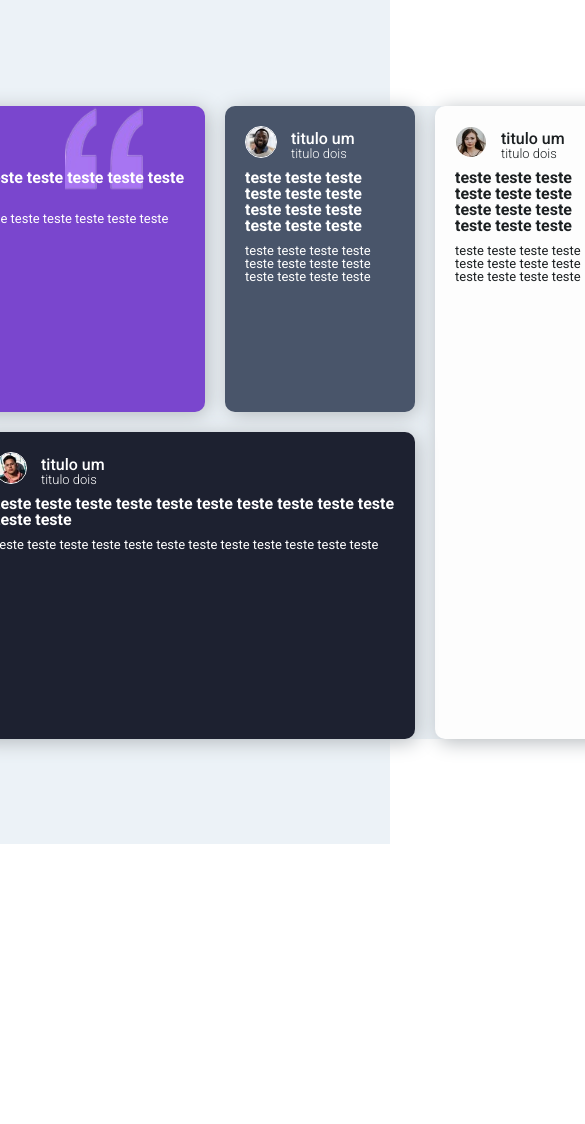
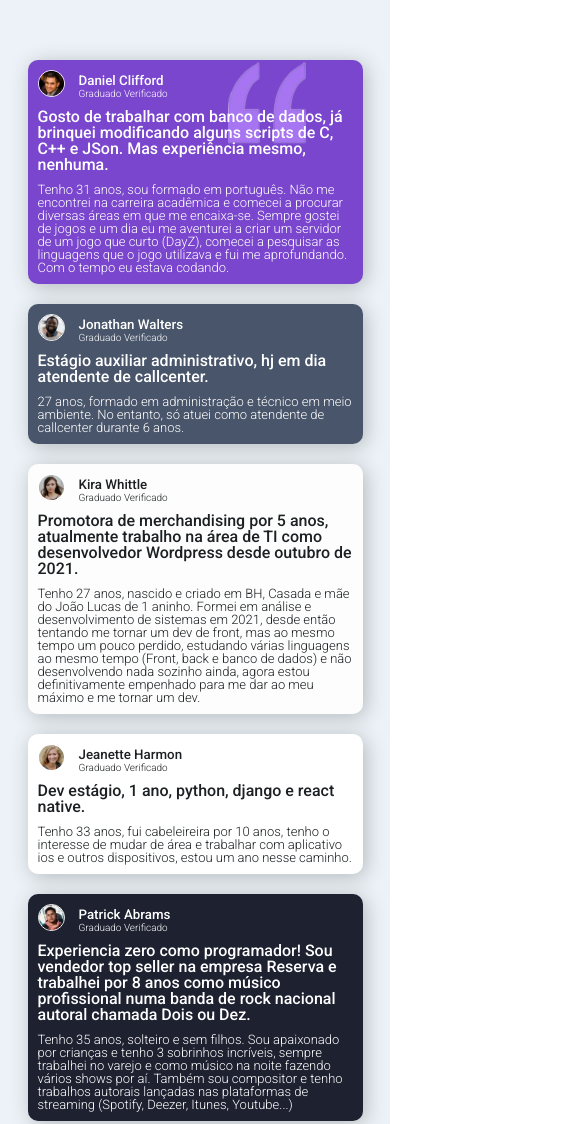
Before and after one commit to pedroaaugusto/grid-section, a plain HTML site: page index.html in a window 390 px wide. Shown: the top 1124 px of the page, 585 px wide, since content can reach past the window. Before the commit the page ends 844 px from the top, so only its background shows below. Drawn offline with Linux system fonts and the light colour scheme.

Commit message:
sexto commit

```diff
--- a/index.html
+++ b/index.html
@@ -12,49 +12,49 @@
     <main>
         <div class="container">
             <div id="item-1">
-                <img src="img-daniel.jpg">
+                <img src="imagens/img-daniel.jpg">
                 <div class="user" id="user1">
-                    <h1 class="nome">titulo um</h1>
-                    <h2 class="verificado">titulo dois</h2>
+                    <h1 class="nome">Daniel Clifford</h1>
+                    <h2 class="verificado">Graduado Verificado</h2>
                 </div>
-                <p class="txt-principal">teste teste teste teste teste teste teste teste teste teste teste teste</p>
-                <p class="txt-secundario">teste teste teste teste teste teste teste teste teste teste teste teste</p>
+                <p class="txt-principal">Gosto de trabalhar com banco de dados, já brinquei modificando alguns scripts de C, C++ e JSon. Mas experiência mesmo, nenhuma.</p>
+                <p class="txt-secundario">Tenho 31 anos, sou formado em português. Não me encontrei na carreira acadêmica e comecei a procurar diversas áreas em que me encaixa-se. Sempre gostei de jogos e um dia eu me aventurei a criar um servidor de um jogo que curto (DayZ), comecei a pesquisar as linguagens que o jogo utilizava e fui me aprofundando. Com o tempo eu estava codando.</p>
             </div>
             <div id="item-2">
-                <img src="img-jonathan.jpg">
+                <img src="imagens/img-jonathan.jpg">
                 <div class="user" id="user2">
-                    <h1 class="nome">titulo um</h1>
-                    <h2 class="verificado">titulo dois</h2>
+                    <h1 class="nome">Jonathan Walters</h1>
+                    <h2 class="verificado">Graduado Verificado</h2>
                 </div>
-                <p class="txt-principal">teste teste teste teste teste teste teste teste teste teste teste teste</p>
-                <p class="txt-secundario">teste teste teste teste teste teste teste teste teste teste teste teste</p>
+                <p class="txt-principal">Estágio auxiliar administrativo, hj em dia atendente de callcenter.</p>
+                <p class="txt-secundario">27 anos, formado em administração e técnico em meio ambiente. No entanto, só atuei como atendente de callcenter durante 6 anos.</p>
             </div>
             <div id="item-3">
-                <img src="img-kira.jpg">
+                <img src="imagens/img-kira.jpg">
                 <div class="user" id="user3">
-                    <h1 class="nome">titulo um</h1>
-                    <h2 class="verificado">titulo dois</h2>
+                    <h1 class="nome">Kira Whittle</h1>
+                    <h2 class="verificado">Graduado Verificado</h2>
                 </div>
-                <p class="txt-principal">teste teste teste teste teste teste teste teste teste teste teste teste</p>
-                <p class="txt-secundario">teste teste teste teste teste teste teste teste teste teste teste teste</p>
+                <p class="txt-principal">Promotora de merchandising por 5 anos, atualmente trabalho na área de TI como desenvolvedor Wordpress desde outubro de 2021.</p>
+                <p class="txt-secundario">Tenho 27 anos, nascido e criado em BH, Casada e mãe do João Lucas de 1 aninho. Formei em análise e desenvolvimento de sistemas em 2021, desde então tentando me tornar um dev de front, mas ao mesmo tempo um pouco perdido, estudando várias linguagens ao mesmo tempo (Front, back e banco de dados) e não desenvolvendo nada sozinho ainda, agora estou definitivamente empenhado para me dar ao meu máximo e me tornar um dev.</p>
             </div>
             <div id="item-4">
-                <img src="img-jeanette.jpg">
+                <img src="imagens/img-jeanette.jpg">
                 <div class="user" id="user4">
-                    <h1 class="nome">titulo um</h1>
-                    <h2 class="verificado">titulo dois</h2>
+                    <h1 class="nome">Jeanette Harmon</h1>
+                    <h2 class="verificado">Graduado Verificado</h2>
                 </div>
-                <p class="txt-principal">teste teste teste teste teste teste teste teste teste teste teste teste</p>
-                <p class="txt-secundario">teste teste teste teste teste teste teste teste teste teste teste teste</p>
+                <p class="txt-principal">Dev estágio, 1 ano, python, django e react native.</p>
+                <p class="txt-secundario"> Tenho 33 anos, fui cabeleireira por 10 anos, tenho o interesse de mudar de área e trabalhar com aplicativo ios e outros dispositivos, estou um ano nesse caminho.</p>
             </div>
             <div id="item-5" id="user5">
-                <img src="img-patrick.jpg">
+                <img src="imagens/img-patrick.jpg">
                 <div class="user">
-                    <h1 class="nome">titulo um</h1>
-                    <h2 class="verificado">titulo dois</h2>
+                    <h1 class="nome">Patrick Abrams</h1>
+                    <h2 class="verificado">Graduado Verificado</h2>
                 </div>
-                <p class="txt-principal">teste teste teste teste teste teste teste teste teste teste teste teste</p>
-                <p class="txt-secundario">teste teste teste teste teste teste teste teste teste teste teste teste</p>
+                <p class="txt-principal">Experiencia zero como programador! Sou vendedor top seller na empresa Reserva e trabalhei por 8 anos como músico profissional numa banda de rock nacional autoral chamada Dois ou Dez.</p>
+                <p class="txt-secundario"> Tenho 35 anos, solteiro e sem filhos. Sou apaixonado por crianças e tenho 3 sobrinhos incríveis, sempre trabalhei no varejo e como músico na noite fazendo vários shows por aí. Também sou compositor e tenho trabalhos autorais lançadas nas plataformas de streaming (Spotify, Deezer, Itunes, Youtube...)</p>
             </div>
         </div>
     </main>
--- a/style.css
+++ b/style.css
@@ -1,4 +1,4 @@
-@import url('https://fonts.googleapis.com/css2?family=Roboto:wght@300;400;500;700&display=swap');
+@import url('https://fonts.googleapis.com/css2?family=Roboto:wght@100;300;400;500;700&display=swap');
 
 main {
     min-height: 100%;
@@ -11,9 +11,7 @@ main {
 
 .container {
     background-color:#ECF2F7;
-    /* border: 3px solid red; */
-    /* margin: 0 auto; */
-    min-width: 860px;
+    min-width: 920px;
     display: grid;
     grid-template-areas:
     "t1 t1 t2 t3"
@@ -23,7 +21,6 @@ main {
 }
 
 .container > div {
-    /* border: 2px solid blue; */
     padding: 20px;
     border-radius: 10px;
     box-shadow: 3px 3px 20px #b4b9bd;
@@ -31,7 +28,7 @@ main {
 
 div > img {
     display: inline-block;
-    height: 30px;
+    height: 25px;
     border-radius: 30px;
     border: 1px solid white;
 }
@@ -51,35 +48,35 @@ div > .txt-principal {
 
 #item-1 {
     grid-area: t1;
-    width: 400px;
-    background: url(img-aspas.png) no-repeat;
+    width: 420px;
+    background: url(imagens/img-aspas.png) no-repeat;
     background-color:#7A46CE;
-    background-position: 300px 0 ;
+    background-position: 320px 0 ;
     background-size: 95px 95px;
 }
 
 #item-2 {
    grid-area: t2;
    background-color:#49556A;
-   width: 150px;
+   width: 170px;
 }
 
 #item-3 {
     grid-area: t3;
     background-color:#FDFDFD;
-    width: 150px;
+    width: 170px;
 }
 
 #item-4 {
     grid-area: t4;
     background-color:#FFFFFF;
-    width: 150px;
+    width: 170px;
 }
 
 #item-5 {
     grid-area: t5;
     background-color:#1D2130;
-    width: 400px;
+    width: 420px;
 }
 
 #item-1, #item-2, #item-5 {
@@ -97,21 +94,84 @@ div > .txt-principal {
 .nome {
     font-family: 'Roboto', sans-serif;
     font-weight: 500;
+    font-size: smaller;
+    padding-bottom: 2px;
 }
 
 .verificado {
     font-family: 'Roboto', sans-serif;
     font-weight: 300;
-    font-size: small;
+    font-size: x-small;
 }
 
 .txt-principal {
     font-family: 'Roboto', sans-serif;
-    font-weight: 700;
+    font-weight: 500;
+    font-size: medium;
 }
 
 .txt-secundario {
     font-family: 'Roboto', sans-serif;
-    font-weight: 400;
+    font-weight: 300;
     font-size: small;
 }
+
+@media (max-width: 922px){
+    .container {
+        background-color:#ECF2F7;
+        min-width: 420px;
+        display: grid;
+        grid-template-areas:
+        "t1 t1 "
+        "t2 t3 "
+        "t4 t3"
+        "t5 t5";
+        gap: 20px;
+        height: auto;
+        padding: 60px 20px;
+    }
+}
+
+@media (max-width: 500px){
+    .container {
+        background-color:#ECF2F7;
+        min-width: 335px;
+        display: grid;
+        grid-template-areas:
+        "t1"
+        "t2"
+        "t3"
+        "t4"
+        "t5";
+        row-gap: 20px;
+        height: auto;
+        padding: 60px 20px;
+
+    }
+
+    .container > div {
+        padding: 10px;
+    }
+
+    #item-1 {
+        width: 315px;
+        background-position: 200px 0 ;
+    }
+
+    #item-2 {
+       grid-area: t2;
+       width: 315px;
+    }
+
+    #item-3 {
+        width: 315px;
+    }
+
+    #item-4 {
+        width: 315px;
+    }
+
+    #item-5 {
+        width: 315px;
+    }
+}
```
Also changed, not shown: imagens/img-aspas.png (renamed from img-aspas.png), imagens/img-daniel.jpg (renamed from img-daniel.jpg), imagens/img-jeanette.jpg (renamed from img-jeanette.jpg), imagens/img-jonathan.jpg (renamed from img-jonathan.jpg), imagens/img-kira.jpg (renamed from img-kira.jpg), imagens/img-patrick.jpg (renamed from img-patrick.jpg).
